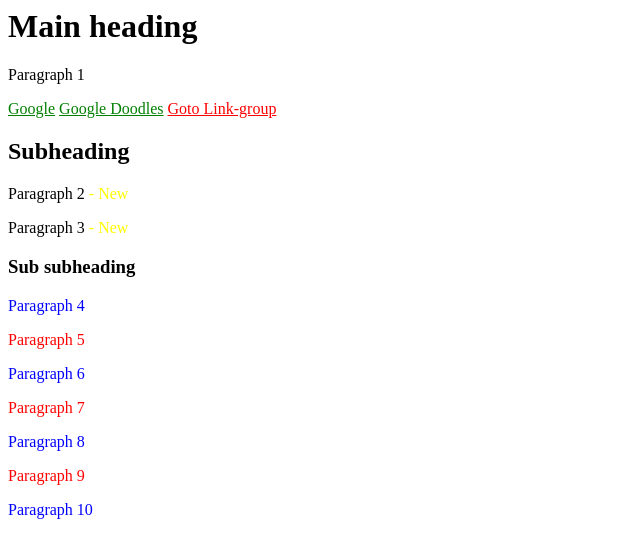
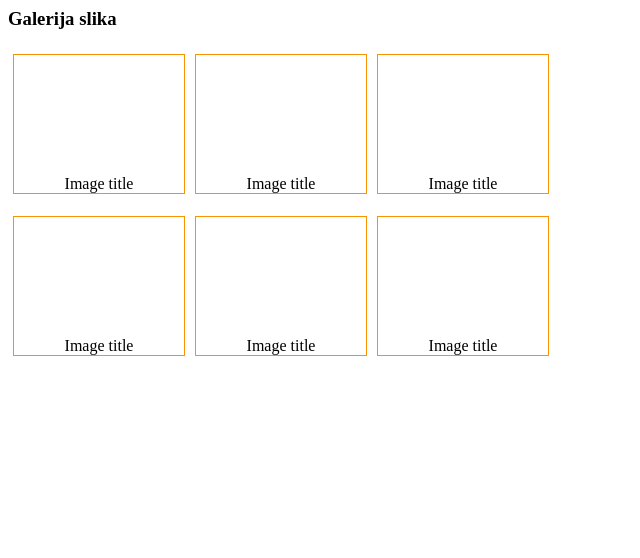
Before and after one commit to nadjapenic/projekat2, a plain HTML site: page index.html in a window 1280 px wide. Shown: the whole page, without its empty margins (0-640 px from the left). Drawn offline with Linux system fonts and the light colour scheme.

Commit message:
zadatak3

```diff
--- a/index.html
+++ b/index.html
@@ -1,40 +1,52 @@
 <html>
 <head>
-<title> css </title>
+<title> Galerija slika </title>
+
+</head>
+
+<body>
 <style>
-a[href="http://www.google.com/"] {color: green; }
-a[href="https://www.google.com/doodles"] {color: green; }
-a[href="https://www.link-group.eu/"] {color: red; }
-#second-div  p:nth-child(2n+2) {color: red  ;}
-#second-div  p:nth-child(2n+1) {color: blue ;}
-#first-div > p::after {content: " - New";color: yellow;}
-#second-div  p:last-child:hover { font-style: italic ; cursor: pointer; }
-</style
-</head>
-<body>
-<div id="section">
- <h1> Main heading </h1>
+div.primer1 {
+   margin: 5px;
+   border: 1px solid rgba(249,147,1,1.00);
+   height: auto;
+   width: auto;
+   float: left;
+   text-align: center;
+}
+div.primer1 img { padding: 5px }
+div.primer1 a { color: blue; text-decoration: none }
+div.primer1 img:hover { background-color: blue }
+</style>
+<p><h3>Galerija slika</h3></p>
+<div class="primer1">
 
-    <p> Paragraph 1 </p>
-<div id="nav">
-       <a href="http://www.google.com/">Google</a> <a href= "https://www.google.com/doodles">Google Doodles</a>  <a href= "https://www.link-group.eu/">Goto Link-group</a>
+   <img src="placeholder-image.png" width="160" height="110" alt="Image title" />
+   <div class="napis">Image title</div>
 </div>
- <h2> Subheading </h2>
-<div id="first-div">
-    <p> Paragraph 2 </p>
-    <p> Paragraph 3 </p>
+<div class="primer1">
 
- <h3> Sub subheading </h3>
- <div id="second-div">
-    <p> Paragraph 4 </p>
-    <p> Paragraph 5 </p>
-    <p> Paragraph 6 </p>
-    <p> Paragraph 7 </p>
-    <p> Paragraph 8 </p>
-    <p> Paragraph 9 </p>
-    <p> Paragraph 10 </p>
+   <img src="placeholder-image.png" width="160" height="110" alt="Image title"   />
+   <div class="napis">Image title</div>
+</div><div class="primer1">
+
+   <img src="placeholder-image.png" width="160" height="110" alt="Image title" />
+   <div class="napis">Image title</div>
 </div>
+
+<br>
+<br><br><br><br><br><br><br><br>
+<div class="primer1">
+
+   <img src="placeholder-image.png" width="160" height="110" alt="Image title" />
+   <div class="napis">Image title</div>
+</div><div class="primer1">
+
+   <img src="placeholder-image.png" width="160" height="110" alt="Image title" />
+   <div class="napis">Image title</div>
+</div><div class="primer1">
+
+   <img src="placeholder-image.png" width="160" height="110" alt="Image title" />
+   <div class="napis">Image title</div>
 </div>
-</div>
-</body>
 </html>
```
Also changed, not shown: placeholder-image.png (added).
